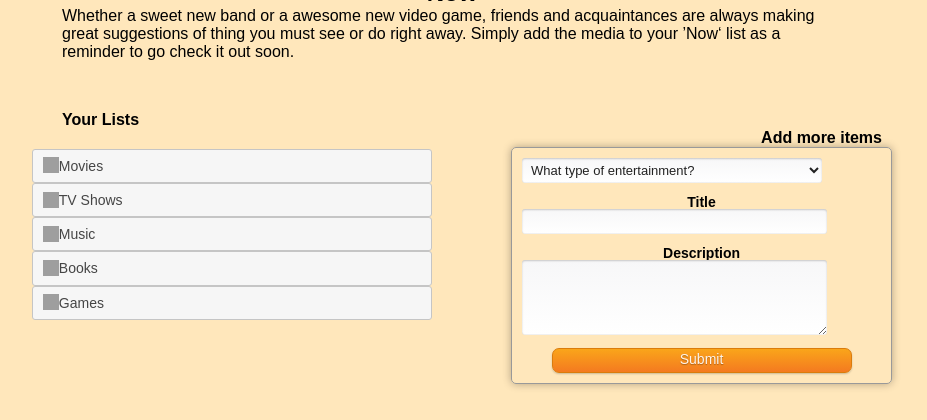
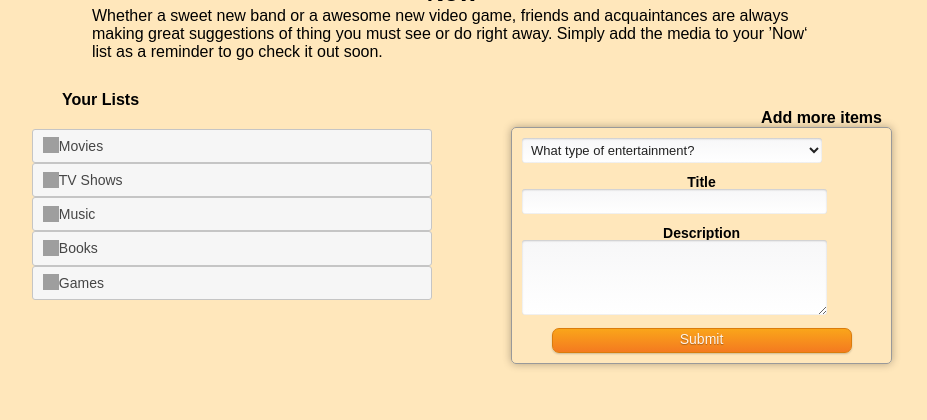
Before and after one commit to agulen/EntertainMe, a PHP site: page /now.php in a window 1280 px wide. Shown: the part 208-628 px from the top of the page, without its empty margins (188-1115 px from the left). Run offline with PHP 8.4, Linux system fonts and the light colour scheme; a user stored in the database is signed in; data comes from the database, SQL or seed files in the repository; some libraries are stand-ins or nearby versions; some web fonts are replaced; grey boxes are pictures that could not be loaded.

Commit message:
Update mainpages.css

```diff
--- a/mainpages.css
+++ b/mainpages.css
@@ -52,9 +52,9 @@ img {
 
 .about_list {
     text-align: left;
-    margin-left: 250px;
-    margin-right: 250px;
-    margin-bottom: 50px;
+    padding: 0 auto;
+    margin-left: 280px;
+    margin-right: 280px;
 }
 
 #pageDescription {
```
